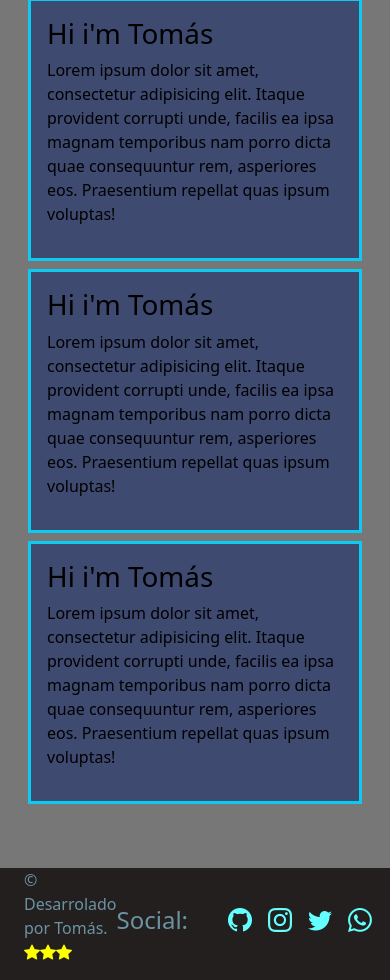
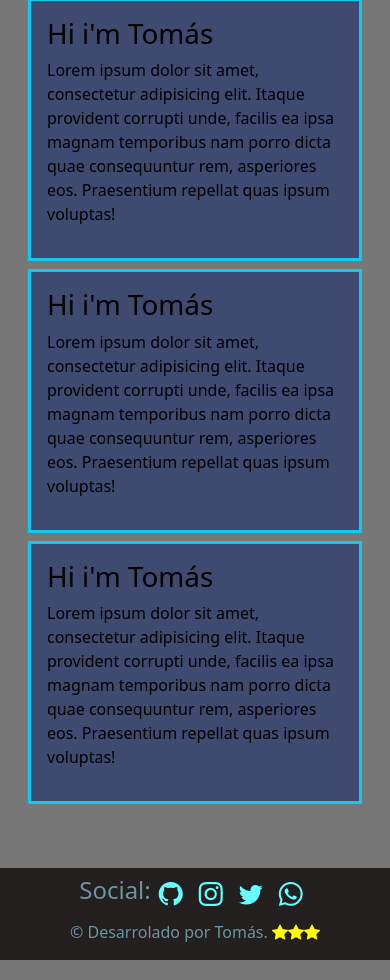
Before and after one commit to tomasr63/sitio-responsive-BS-MQ, a plain HTML site: page index.html in a window 390 px wide. Shown: the part 1727-2707 px from the top of the page. Drawn offline with nearby package versions, Linux system fonts and the light colour scheme; a web font is replaced by a local one.

Commit message:
Correccion media query en footer

```diff
--- a/css/style.css
+++ b/css/style.css
@@ -175,3 +175,17 @@ h5 {
         margin: 0 auto !important;
     }
 }
+
+@media (max-width: 576px) {
+    .footer-container {
+        display: flex;
+        flex-direction: column-reverse !important;
+        justify-content: center;
+        align-items: center;
+    }
+
+    .social-list, .footer-info, .footer-social {
+        padding: 0;
+        margin: 0 !important;
+    }
+}
--- a/index.html
+++ b/index.html
@@ -83,13 +83,13 @@
   </main>
 
   <footer>
-      <div class="container-fuid d-flex flex-row justify-content-between align-items-center">
+      <div class="container-fuid d-flex flex-row justify-content-between align-items-center footer-container">
         <div class="footer-info ms-4">
           <p>&copy; Desarrolado por Tomás. <i class="bi bi-star-fill"></i><i class="bi bi-star-fill"></i><i class="bi bi-star-fill"></i> </p>
         </div>
         <div class="footer-social d-flex justify-content-around align-items-center me-4">
           <h1>Social:</h1>
-          <ul class="d-flex mt-2">
+          <ul class="d-flex mt-2 social-list">
             <li><a href="#"><i class="social-icons bi bi-github"></i></a></li>
             <li><a href="#"><i class="social-icons bi bi-instagram"></i></a></li>
             <li><a href="#"><i class="social-icons bi bi-twitter"></i></a></li>
```
Also changed, not shown: pages/aboutus.html (+2 -2 lines), pages/contacto.html (+2 -2 lines), pages/pag4.html (+2 -2 lines), pages/pag5.html (+2 -2 lines). Lines whose indentation alone changed are shown as unchanged.
